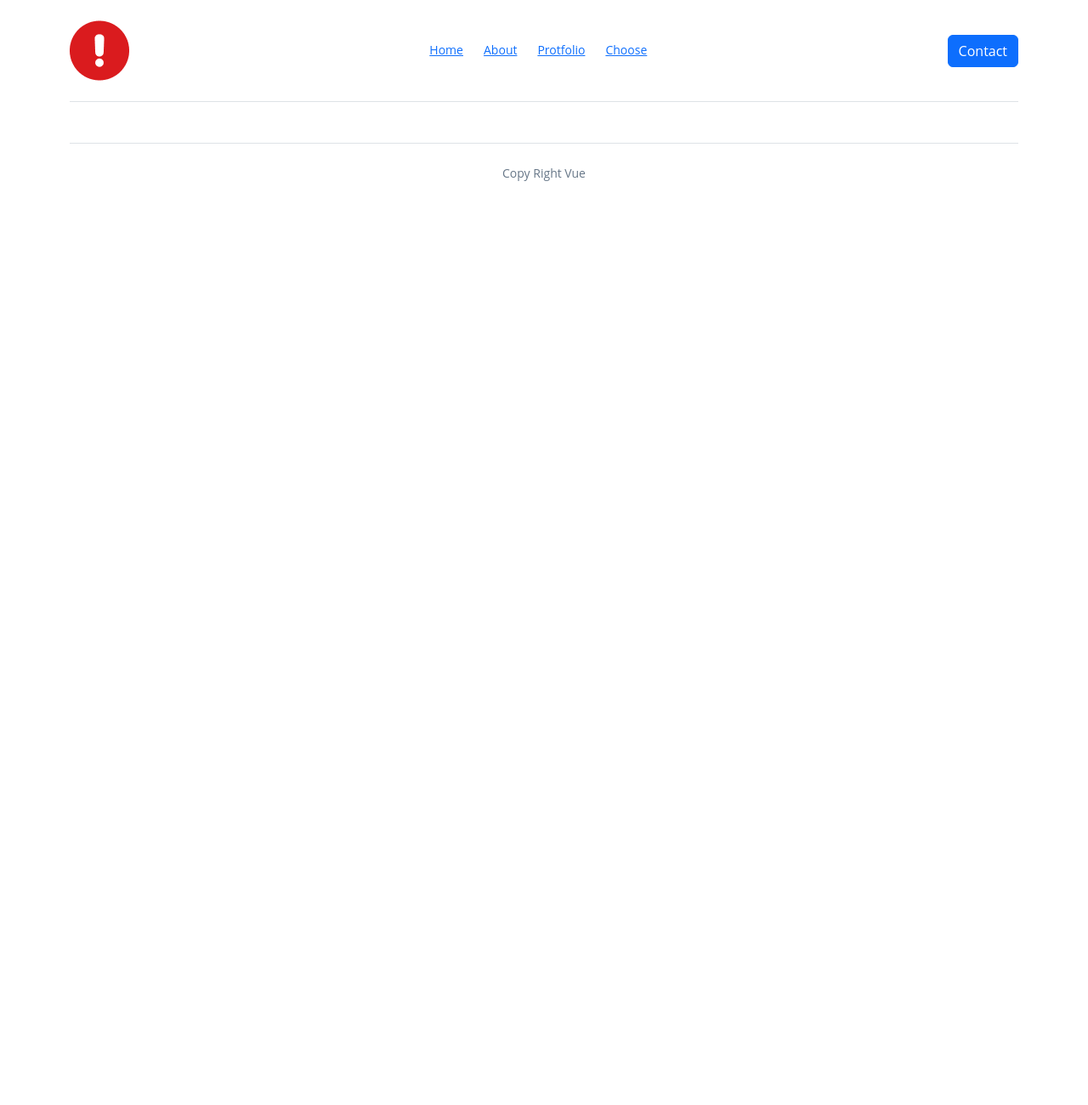
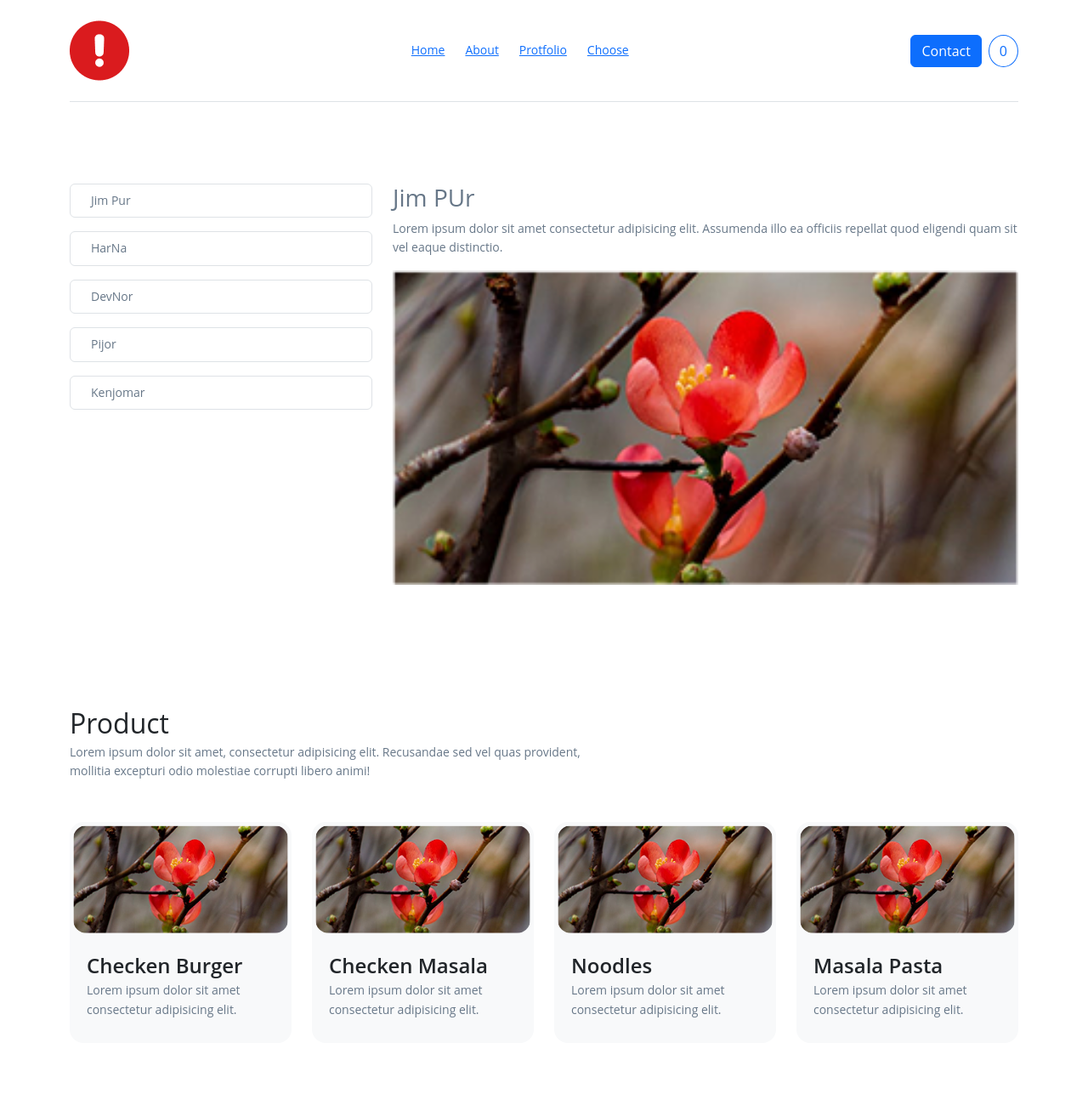
Before and after one commit to tahir6am26/vue-test, a plain HTML site: page index.html in a window 1280 px wide. Shown: the top 1300 px of the page at 85% size. Before the commit the page ends 800 px from the top, so only its background shows below. Drawn offline with Linux system fonts and the light colour scheme.

Commit message:
product page add

```diff
--- a/assets/css/style.scss
+++ b/assets/css/style.scss
@@ -24,3 +24,7 @@ ul {
 li{
     list-style: none;
 }
+
+.cursor-pointer{
+    cursor: pointer;
+}
--- a/index.html
+++ b/index.html
@@ -28,19 +28,114 @@
                         <a href="#">Choose</a>
                     </li>
                 </ul>
-                <button type="button" class="btn btn-primary">
-                    Contact
-                </button>
+                <div class="d-flex align-items-center gap-2">
+                    <button type="button" class="btn btn-primary">
+                        Contact
+                    </button>
+                    <button type="button" class="btn btn-outline-primary rounded-circle">
+                        0
+                    </button>
+                </div>
             </div>
         </div>
     </header>
-    <template>
-        <div class="container">
-            <p>
-                Lorem ipsum dolor sit, amet consectetur adipisicing elit. Asperiores sint ad at sed, possimus neque saepe tempore aspernatur nobis eaque.
-            </p>
-        </div>
-    </template>
+    <div>
+        <section class="tabbing-section py-5 my-5">
+            <div class="container">
+                <div class="row g-4">
+                    <div class="col-md-4">
+                        <ul class="tabbing-btn-area d-flex flex-column gap-3">
+                            <li class="border rounded py-2 px-4 cursor-pointer">
+                                Jim Pur
+                            </li>
+                            <li class="border rounded py-2 px-4 cursor-pointer">
+                                HarNa
+                            </li>
+                            <li class="border rounded py-2 px-4 cursor-pointer">
+                                DevNor
+                            </li>
+                            <li class="border rounded py-2 px-4 cursor-pointer">
+                                Pijor
+                            </li>
+                            <li class="border rounded py-2 px-4 cursor-pointer">
+                                Kenjomar
+                            </li>
+                        </ul>
+                    </div>
+                    <div class="col-md-8">
+                        <div class="tabbing-wrap">
+                            <div class="tabbing-item">
+                                <h3 class="mb-2">Jim PUr</h3>
+                                <p class="mb-3">Lorem ipsum dolor sit amet consectetur adipisicing elit. Assumenda illo ea officiis repellat quod eligendi quam sit vel eaque distinctio.</p>
+                                <div class="thumb">
+                                    <img src="assets/img/about.png" alt="img" class="w-100">
+                                </div>
+                            </div>
+                        </div>
+                    </div>
+                </div>
+            </div>
+        </section>
+
+        <section class="product-section py-5 my-5">
+            <div class="container">
+                <div class="row">
+                    <div class="col-sm-8 col-md-8 col-lg-7">
+                        <div class="section-title mb-xl-5 mb-4">
+                            <h2 class="mb-1 text-dark">Product</h2>
+                            <p>Lorem ipsum dolor sit amet, consectetur adipisicing elit. Recusandae sed vel quas provident, mollitia excepturi odio molestiae corrupti libero animi!</p>
+                        </div>
+                    </div>
+                </div>
+                <div class="row g-4">
+                    <div class="col-lg-3 col-md-4 col-sm-6">
+                        <div class="product-card-item bg-light rounded-4 p-1">
+                            <div class="thumb rounded-4 overflow-hidden mb-3">
+                                <img src="assets/img/about.png" alt="img" class="w-100">
+                            </div>
+                            <div class="cont py-2 px-3">
+                                <h4 class="mb-1 text-dark fw-semibold">Checken Burger</h4>
+                                <p class="mb-3">Lorem ipsum dolor sit amet consectetur adipisicing elit.</p>
+                            </div>
+                        </div>
+                    </div>
+                    <div class="col-lg-3 col-md-4 col-sm-6">
+                        <div class="product-card-item bg-light rounded-4 p-1">
+                            <div class="thumb rounded-4 overflow-hidden mb-3">
+                                <img src="assets/img/about.png" alt="img" class="w-100">
+                            </div>
+                            <div class="cont py-2 px-3">
+                                <h4 class="mb-1 text-dark fw-semibold">Checken Masala</h4>
+                                <p class="mb-3">Lorem ipsum dolor sit amet consectetur adipisicing elit.</p>
+                            </div>
+                        </div>
+                    </div>
+                    <div class="col-lg-3 col-md-4 col-sm-6">
+                        <div class="product-card-item bg-light rounded-4 p-1">
+                            <div class="thumb rounded-4 overflow-hidden mb-3">
+                                <img src="assets/img/about.png" alt="img" class="w-100">
+                            </div>
+                            <div class="cont py-2 px-3">
+                                <h4 class="mb-1 text-dark fw-semibold">Noodles</h4>
+                                <p class="mb-3">Lorem ipsum dolor sit amet consectetur adipisicing elit.</p>
+                            </div>
+                        </div>
+                    </div>
+                    <div class="col-lg-3 col-md-4 col-sm-6">
+                        <div class="product-card-item bg-light rounded-4 p-1">
+                            <div class="thumb rounded-4 overflow-hidden mb-3">
+                                <img src="assets/img/about.png" alt="img" class="w-100">
+                            </div>
+                            <div class="cont py-2 px-3">
+                                <h4 class="mb-1 text-dark fw-semibold">Masala Pasta</h4>
+                                <p class="mb-3">Lorem ipsum dolor sit amet consectetur adipisicing elit.</p>
+                            </div>
+                        </div>
+                    </div>
+                </div>
+            </div>
+        </section>
+    </div>
     <footer class="">
         <div class="container">
             <div class="py-4 border-top mt-5">
```
Also changed, not shown: assets/css/style.css, 1 other file.
